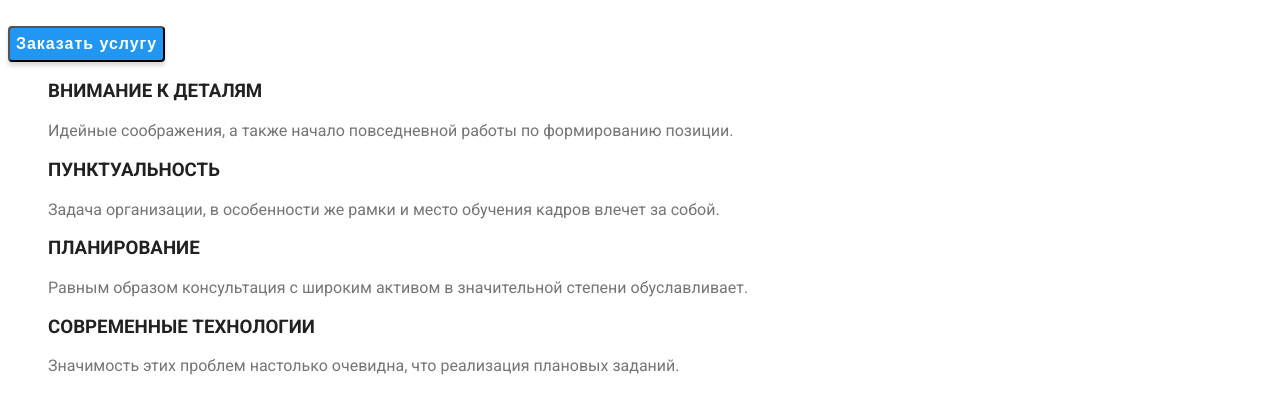
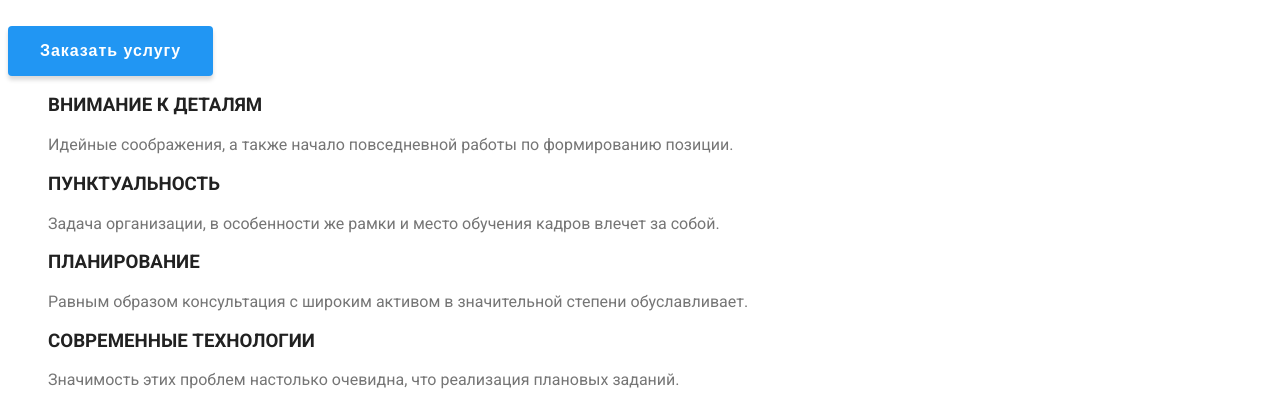
Before and after one commit to MaksVibe/goit-markup-hw-03, a plain HTML site: page index.html in a window 1280 px wide. Shown: the part 273-672 px from the top of the page. Drawn offline with Linux system fonts and the light colour scheme.

Commit message:
Отступы внутри кнопки

```diff
--- a/css/style.css
+++ b/css/style.css
@@ -115,6 +115,8 @@ body {
   background: var(--accent-color);
   box-shadow: 0px 4px 4px rgba(0, 0, 0, 0.15);
   border-radius: 4px;
+  border-width: 0px;
+  padding: 10px 32px;
 
   font-style: normal;
   font-weight: bold;
@@ -208,6 +210,7 @@ body {
   background: #f5f4fa;
   border-radius: 4px;
   border-width: 0px;
+  padding: 6px 22px;
 
   font-size: 16px;
   line-height: 162%;
```
